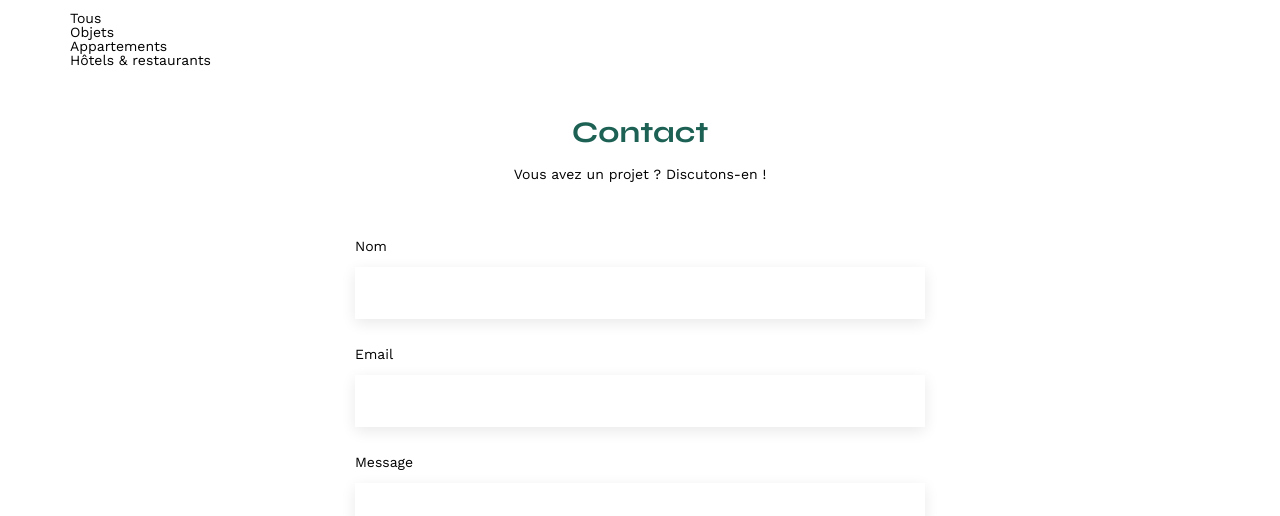
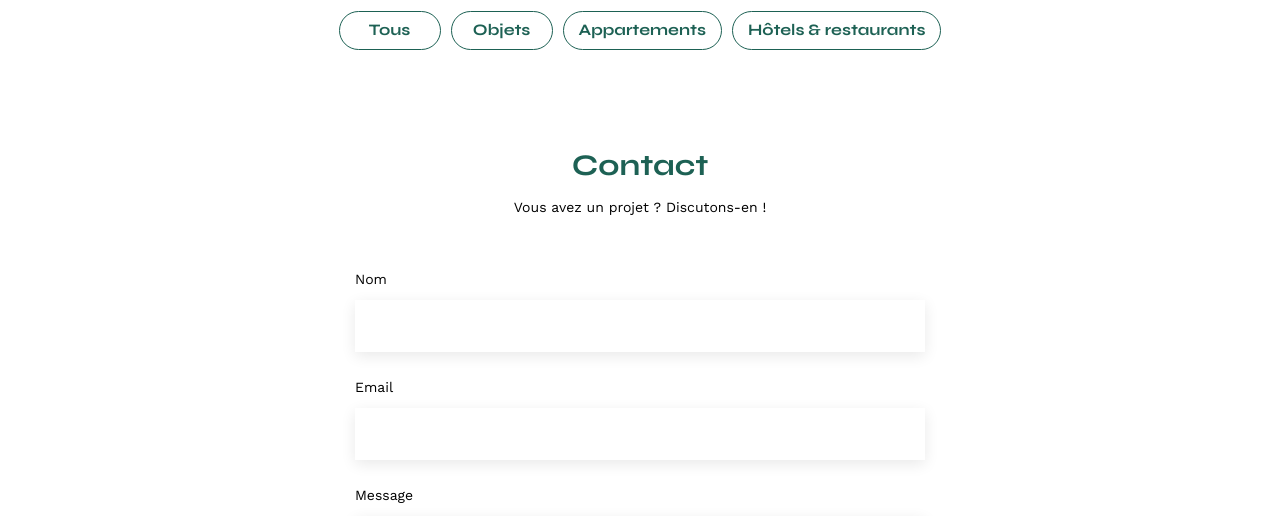
Before and after one commit to massmr/projet6OC, a plain HTML site: page Portfolio-architecte-sophie-bluel-master/FrontEnd/index.html in a window 1280 px wide. Shown: the part 584-1100 px from the top of the page. Drawn offline with nearby package versions, Linux system fonts and the light colour scheme; no server answers.

Commit message:
integration of filters buttons

```diff
--- a/Portfolio-architecte-sophie-bluel-master/FrontEnd/assets/sass/style.css
+++ b/Portfolio-architecte-sophie-bluel-master/FrontEnd/assets/sass/style.css
@@ -205,6 +205,34 @@ footer nav ul {
   margin: 2em;
 }
 
+.button_Container {
+  width: 100%;
+  display: flex;
+  flex-flow: row nowrap;
+  justify-content: center;
+  gap: 10px;
+  margin-top: 20px;
+  margin-bottom: 50px;
+}
+.button_Container .button {
+  display: flex;
+  justify-content: center;
+  align-items: center;
+  padding: 0px 15px;
+  font-family: "Syne";
+  font-weight: 700;
+  font-size: 16px;
+  color: #1D6154;
+  height: 37px;
+  border: #1D6154 solid 1.5px;
+  border-radius: 60px;
+  color: #1D6154;
+}
+.button_Container .buttonShort {
+  width: 100px;
+  padding: 0;
+}
+
 /*!
  * Font Awesome Free 6.4.0 by @fontawesome - https://fontawesome.com
  * License - https://fontawesome.com/license/free (Icons: CC BY 4.0, Fonts: SIL OFL 1.1, Code: MIT License)
```
Also changed, not shown: 1 other file.
